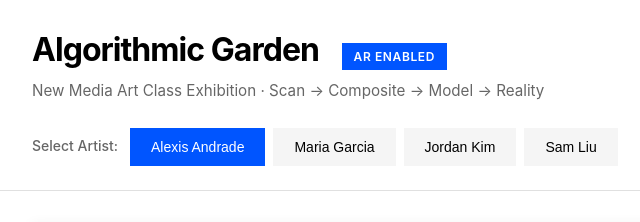
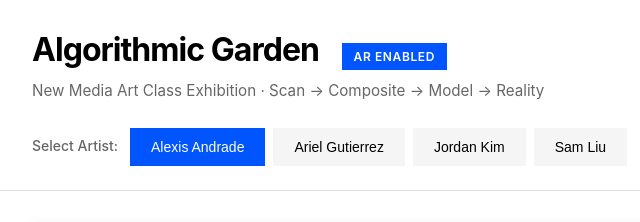
Before and after one commit to antiquefuture/ART97_SP25, a plain HTML site: page viewer-ar.html in a window 1280 px wide. Shown: the top 222 px of the page, 0-640 px from the left. Drawn offline with Linux system fonts and the light colour scheme; some packages are replaced by stand-ins of ours; a script that the page names is missing.

Commit message:
Update viewer-ar.html

```diff
--- a/viewer-ar.html
+++ b/viewer-ar.html
@@ -577,7 +577,7 @@
                     alt: "Alexis Andrade's 3D algorithmic sculpture"
                 }
             },
-            "Maria Garcia": {
+            "Ariel Gutierrez": {
                 bio: "Investigating texture degradation through iterative scanning",
                 compositions: [
                     { url: "https://via.placeholder.com/600x600/fd79a8/ffffff?text=Scan+Composite+1", title: "Texture Study A" },
@@ -590,10 +590,10 @@
                     { url: "https://via.placeholder.com/600x600/55a3ff/ffffff?text=3D+Render+3", title: "Synthetic Nature III" }
                 ],
                 model: {
-                    url: "https://modelviewer.dev/shared-assets/models/RobotExpressive.glb",
-                    iosUrl: "https://modelviewer.dev/shared-assets/models/RobotExpressive.usdz",
+                    url: "assets/models/2025/ArielGutierrez_AIF_JWEdit.glb",
+                    iosUrl: "assets/models/2025/ArielGutierrez_AIF_JWEdit.usdz",
                     poster: "https://via.placeholder.com/600x400/333333/ffffff?text=3D+Model+Preview",
-                    alt: "Maria Garcia's textured form exploration"
+                    alt: "Ariel Gutierrez's textured form exploration"
                 }
             },
             "Jordan Kim": {
```
